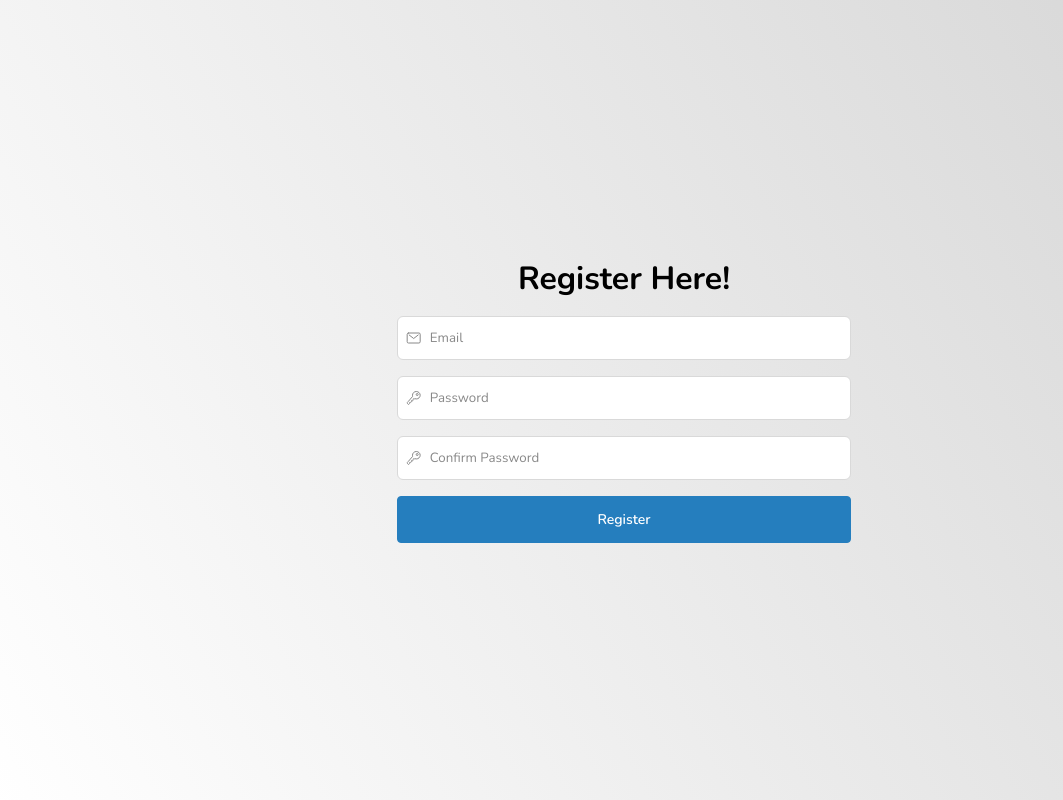
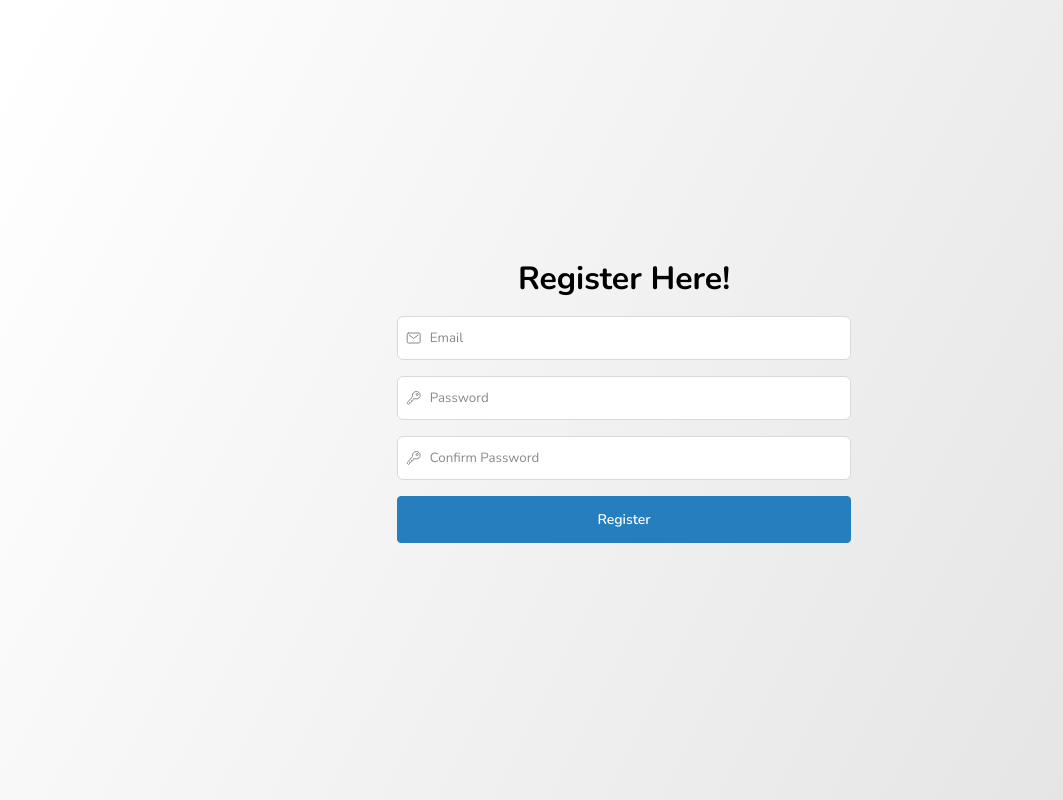
Before and after one commit to AmeenNH3/release-buddy-ui, a React (Vite) app: page /register in a window 1280 px wide. Shown: the whole page, without its empty margins (16-1079 px from the left). Built offline with nearby package versions, Linux system fonts and the light colour scheme.

Commit message:
small corrections in ui validation and bg

```diff
--- a/src/pages/Landing.jsx
+++ b/src/pages/Landing.jsx
@@ -59,7 +59,7 @@ function Landing() {
                 <ion-icon name="mail-outline"></ion-icon>
                 <input
                   required
-                  type="text"
+                  type="email"
                   name=""
                   id=""
                   placeholder="Email"
@@ -70,7 +70,7 @@ function Landing() {
                 <ion-icon name="key-outline"></ion-icon>
                 <input
                   required
-                  type="text"
+                  type="password"
                   name=""
                   id=""
                   placeholder="Password"
@@ -94,12 +94,13 @@ function Landing() {
 }
 
 const Wrapper = styled.div`
-  background: linear-gradient(
+  /* background: linear-gradient(
     240.57deg,
     rgba(216, 215, 220, 0.35) 1.38%,
     rgba(255, 255, 255, 0) 99.62%,
     #ffffff 100%
-  );
+  ); */
+  background: linear-gradient(116.87deg, #ffffff 2.98%, rgba(175, 175, 175, 0.38) 103.47%);
   height: 100vh;
   button {
     border: none;
@@ -120,7 +121,7 @@ const Wrapper = styled.div`
     grid-template-columns: 2fr 1fr;
     align-items: center;
     justify-content: space-between;
-    z-index: 2;
+    z-index: 10;
   }
 
   .register-btn {
@@ -209,7 +210,7 @@ const Wrapper = styled.div`
     bottom: 0;
     left: 50%;
     transform: translate(-50%, 0);
-    z-index: -1;
+    z-index: 0;
   }
 
   img {
--- a/src/pages/RegisterPage.jsx
+++ b/src/pages/RegisterPage.jsx
@@ -9,15 +9,15 @@ function RegisterPage() {
         <form className="register-form">
           <div className="register-input-container">
             <ion-icon name="mail-outline"></ion-icon>
-            <input type="text" name="" id="" placeholder="Email" />
+            <input type="email" name="" id="" placeholder="Email" />
           </div>
           <div className="register-input-container">
             <ion-icon name="key-outline"></ion-icon>
-            <input type="text" name="" id="" placeholder="Password" />
+            <input type="password" name="" id="" placeholder="Password" />
           </div>
           <div className="register-input-container">
             <ion-icon name="key-outline"></ion-icon>
-            <input type="text" name="" id="" placeholder="Confirm Password" />
+            <input type="password" name="" id="" placeholder="Confirm Password" />
           </div>
           <div className="register-input-container">
             <button type="submit" className="register-btn">
@@ -33,12 +33,7 @@ function RegisterPage() {
 const Wrapper = styled.div`
   width: 100%;
   height: 100vh;
-  background: linear-gradient(
-    240.57deg,
-    rgba(136, 136, 136, 0.35) 1.38%,
-    rgba(255, 255, 255, 0) 99.62%,
-    #ffffff 100%
-  );
+  background: linear-gradient(116.87deg, #ffffff 2.98%, rgba(175, 175, 175, 0.38) 103.47%);
   /* background: red; */
   display: flex;
   flex-direction: column;
```
